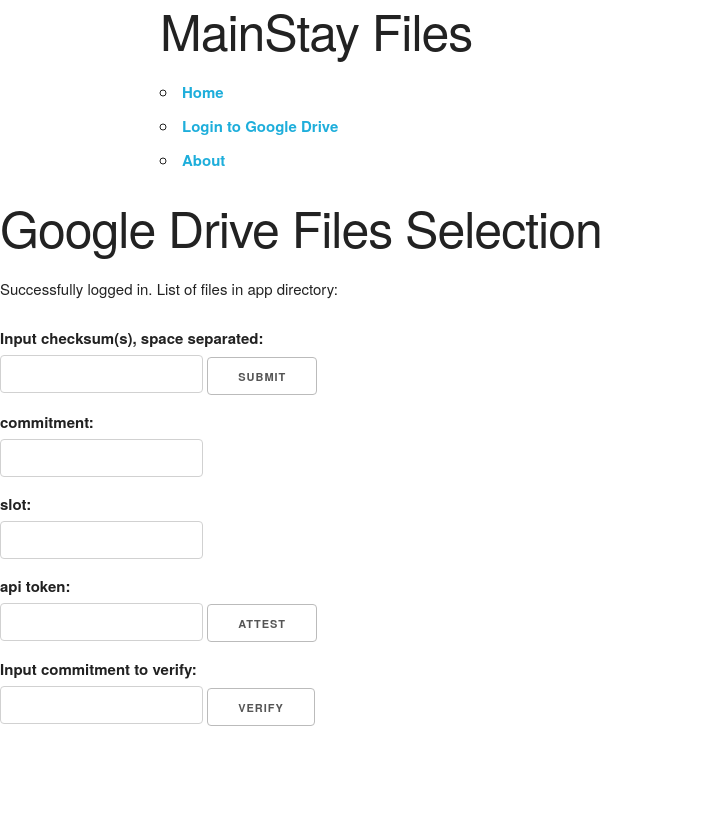
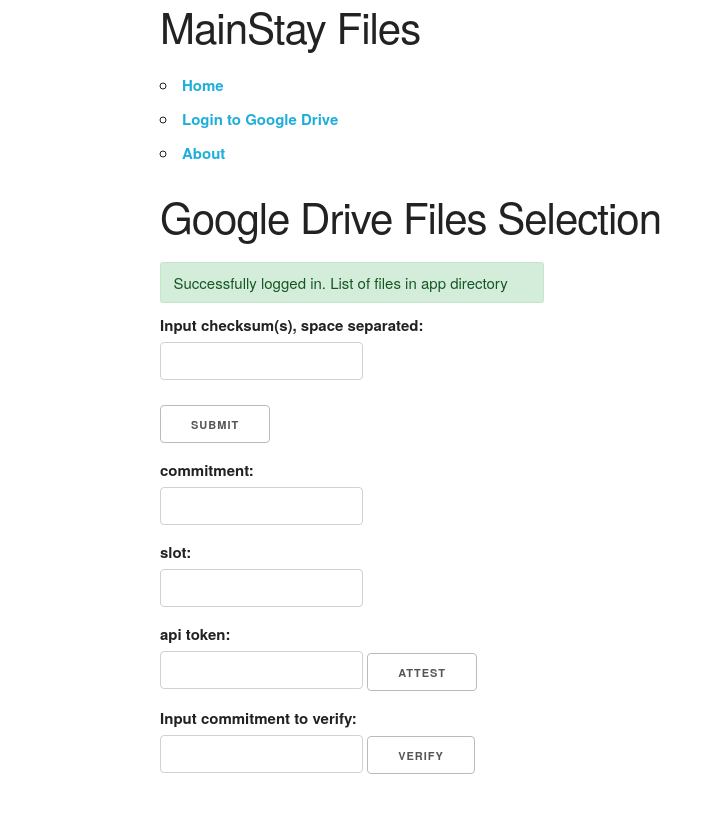
Before and after one commit to commerceblock/pymainstay, a Flask app: template gdrive/templates/loggedin.html in a window 1280 px wide. Shown: the whole page, without its empty margins (0-723 px from the left). Before the commit the page ends 726 px from the top, so only its background shows below. Run offline with Flask 2, Linux system fonts and the light colour scheme; the template is opened without the code that fills it, so the values that code supplies are empty; some libraries are stand-ins or nearby versions.

Commit message:
Latest styling changes

```diff
--- a/gdrive/main.py
+++ b/gdrive/main.py
@@ -22,6 +22,7 @@ app.secret_key = os.getenv('APP_SECRET_KEY')
 @app.route('/', methods=['GET', 'POST'])
 def home():
     if 'credentials' not in flask.session:
+      flask.flash('Please login first', 'primary')
       return flask.render_template("home.html")
 
     credentials = google.oauth2.credentials.Credentials(
@@ -48,7 +49,7 @@ def home():
             if flask.request.form['checksums_verify']:
                 commitment = checksums_operations()
                 verification = verify()
-                flask.flash(verification, 'success')
+                flask.flash(verification, 'info')
 
     return flask.render_template('loggedin.html', gfiles = gfiles, commitment = commitment)
 
--- a/gdrive/templates/home.html
+++ b/gdrive/templates/home.html
@@ -8,8 +8,10 @@
     {% extends "template.html" %}
     {% block content %}
 
-    <h1> Google Drive Files Selection </h1>
-    <p> To select files please login first. </p>
+    <h2> Google Drive Files Selection </h2>
+    <div class="alert alert-primary col-md-6" role="alert">
+      Not logged in.
+    </div>
 
     {% endblock %}
   </body>
--- a/gdrive/templates/loggedin.html
+++ b/gdrive/templates/loggedin.html
@@ -9,29 +9,37 @@
     {% extends "template.html" %}
     {% block content %}
 
-    <h1> Google Drive Files Selection </h1>
-    <p> Successfully logged in. List of files in app directory: </p>
+    <header>
+    <div class="container">
+    <h2> Google Drive Files Selection </h2>
+    <div class="alert alert-success col-md-6" role="alert">
+      Successfully logged in. List of files in app directory
+    </div>
 
     {{ gfiles }}
 
- <form method="POST">
-   <label class="interactive_input" for="checksums">Input checksum(s), space separated:</label><input type="text" id="checksums" name="checksums"/>
+    <form method="POST">
+   <div class="form-group w-50">
+   <label for="checksums">Input checksum(s), space separated:</label><input type="text" id="checksums" name="checksums"/>
+   </div>
    <input type="submit" name="post_checksums" value="Submit">
    {% if commitment != None %}
-     <label class="interactive_input" for="commitment">commitment:</label> <span class="input_container"><input type="text" id="commitment" name="commitment" value={{ commitment }}></span>
+     <label for="commitment">commitment:</label> <span class="input_container"><input type="text" id="commitment" name="commitment" value={{ commitment }}></span>
    {% else %}
      <label class="interactive_input" for="commitment">commitment:</label> <span class="input_container"><input type="text" id="commitment" name="commitment"/</span>
    {% endif %}
-   <label class="interactive_input" for="slot">slot:</label>             <span class="input_container"><input type="text" id="slot" name="slot"/></span>
-   <label class="interactive_input" for="api_token">api token:</label>   <span class="input_container"><input type="text" id="api_token" name="api_token"/></span>
+   <label for="slot">slot:</label> <input type="text" id="slot" name="slot"/>
+   <label for="api_token">api token:</label> <input type="text" id="api_token" name="api_token"/>
    <input type="submit" name="attest" value="Attest">
    {% if commitment != None %}
-     <label class="interactive_input" for="checksums_verify">Input commitment to verify:</label><input type="text" id="checksums_verify" name="checksums_verify" value={{ commitment }}>
+     <label for="checksums_verify">Input commitment to verify:</label><input type="text" id="checksums_verify" name="checksums_verify" value={{ commitment }}>
    {% else %}
-     <label class="interactive_input" for="checksums_verify">Input commitment to verify:</label><input type="text" id="checksums_verify" name="checksums_verify"/></span>
+     <label for="checksums_verify">Input commitment to verify:</label><input type="text" id="checksums_verify" name="checksums_verify"/>
    {% endif %}
    <input type="submit" name="verify" value="Verify">
- </form>
+    </form>
+    </div>
+    </header>
     {% endblock %}
   </body>
 </html>
--- a/gdrive/templates/template.html
+++ b/gdrive/templates/template.html
@@ -28,7 +28,7 @@
   <body>
     <header>
       <div class="container">
-        <h1 class="logo">MainStay Files</h1>
+        <h2 class="logo">MainStay Files</h2>
         <strong><nav>
           <ul class="menu">
             <li><a href="{{ url_for('home') }}">Home</a></li>
```
Also changed, not shown: gdrive/templates/about.html (+7 -3 lines).
